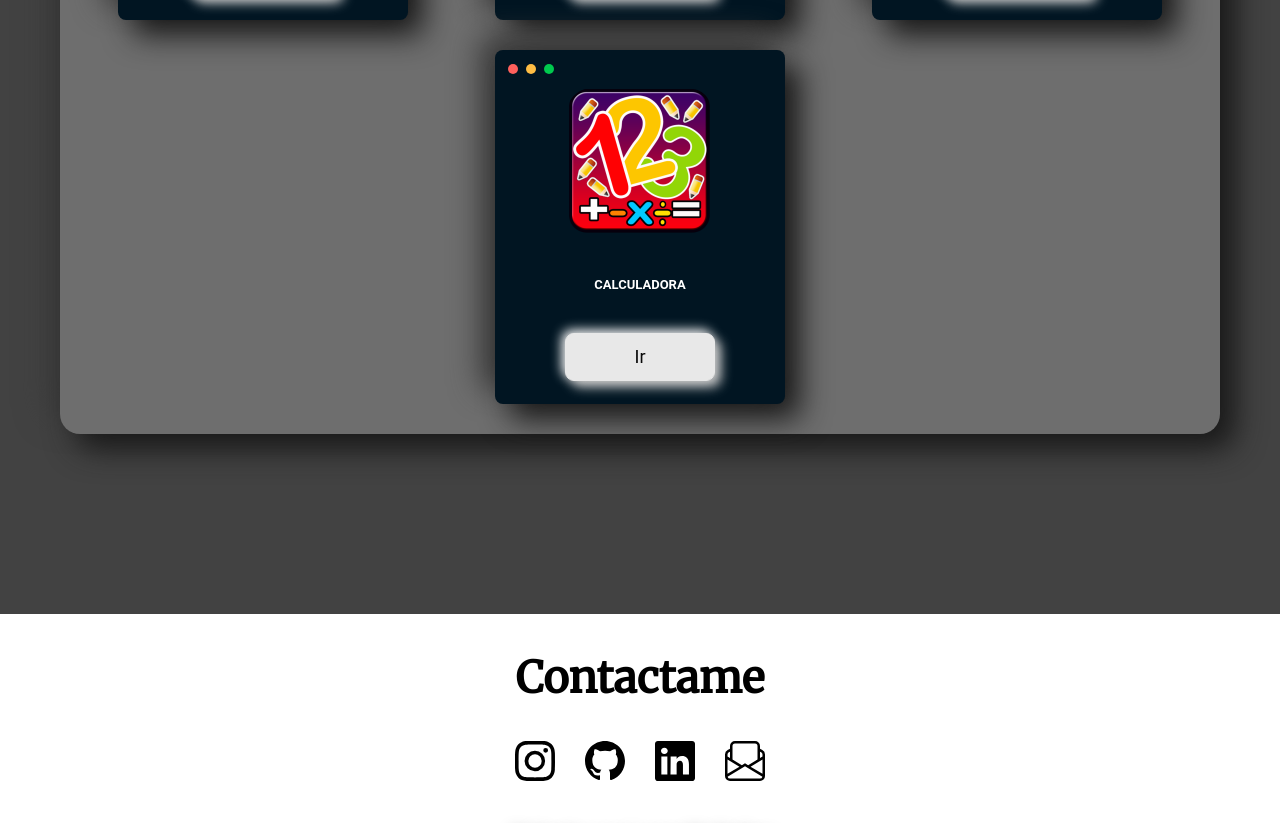
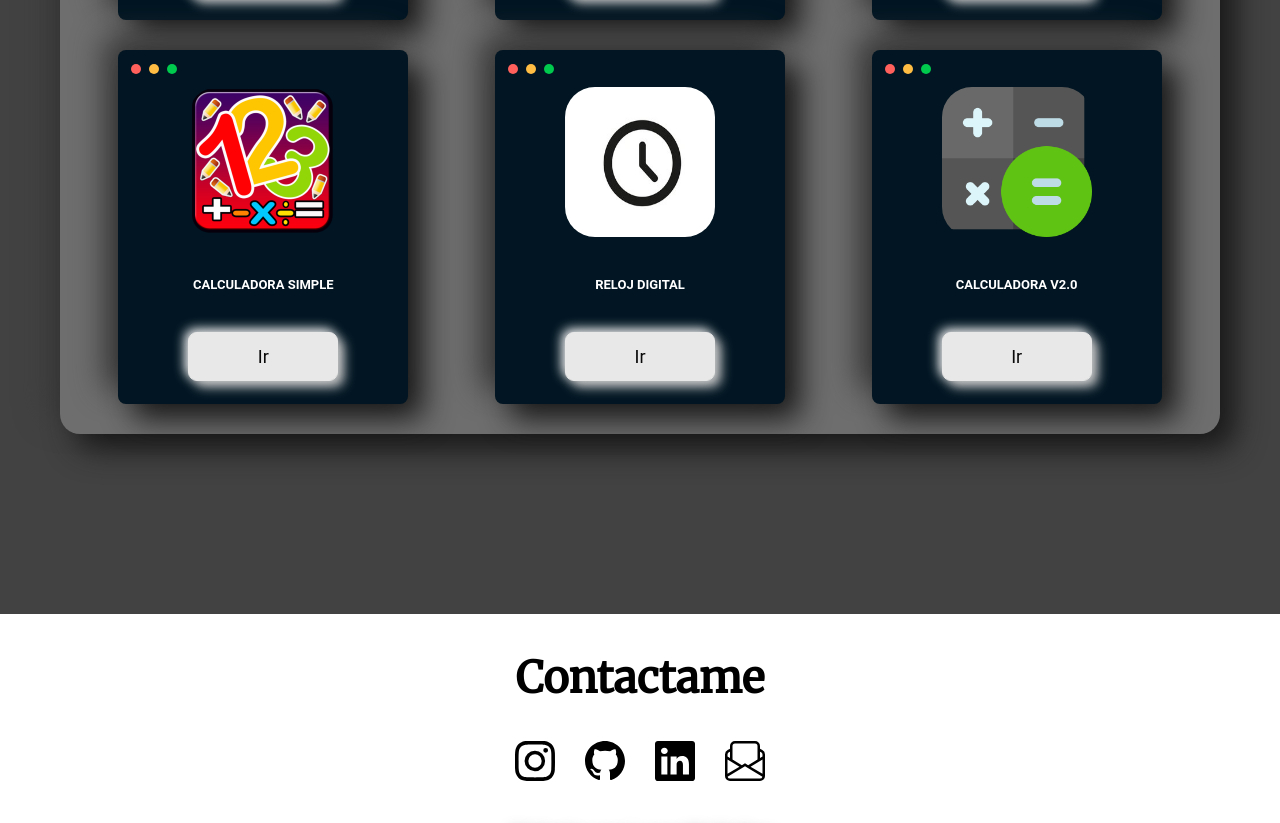
Before and after one commit to Lucas-M-Nunez/Portfolio, a plain HTML site: page Portfolio/index.html in a window 1280 px wide. Shown: the part 3577-4400 px from the top of the page. Drawn offline with nearby package versions, Linux system fonts and the light colour scheme.

Commit message:
newCommitChanges
Agregando proyectos a la seccion, imagenes y el atributo "target" a los links

```diff
--- a/Portfolio/index.html
+++ b/Portfolio/index.html
@@ -162,7 +162,7 @@
           <div class="card__content">
             <img class="img-carta" src="img/tres-en-raya.jpg" alt="Tan-Rico">
             <h6 class="titulo-card">TRES EN RAYA</h6>
-            <a class="button-card" href="https://lucasmnu-tresenraya.netlify.app/">Ir</a>
+            <a class="button-card" href="https://lucasmnu-tresenraya.netlify.app/" target="_blank">Ir</a>
           </div>
         </div>
 
@@ -181,7 +181,7 @@
           <div class="card__content">
             <img class="img-carta" src="img/list.jpg" alt="Tan-Rico">
             <h6 class="titulo-card">LISTA DE PEDIDOS</h6>
-            <a class="button-card" href="http://page-order-list-lmn.netlify.app">Ir</a>
+            <a class="button-card" href="http://page-order-list-lmn.netlify.app" target="_blank">Ir</a>
           </div>
         </div>
 
@@ -199,8 +199,46 @@
           </div>
           <div class="card__content">
             <img class="img-carta" src="img/logomath.png" alt="Tan-Rico">
-            <h6 class="titulo-card">CALCULADORA</h6>
-            <a class="button-card" href="https://basic-calculator-html-4f4fe6.netlify.app/">Ir</a>
+            <h6 class="titulo-card">CALCULADORA SIMPLE</h6>
+            <a class="button-card" href="https://basic-calculator-html-4f4fe6.netlify.app/" target="_blank">Ir</a>
+          </div>
+        </div>
+
+        <div class="card" data-aos="zoom-out">
+          <div class="tools">
+            <div class="circle">
+              <span class="red box"></span>
+            </div>
+            <div class="circle">
+              <span class="yellow box"></span>
+            </div>
+            <div class="circle">
+              <span class="green box"></span>
+            </div>
+          </div>
+          <div class="card__content">
+            <img class="img-carta" src="img/reloj.jpg" alt="Tan-Rico">
+            <h6 class="titulo-card">RELOJ DIGITAL</h6>
+            <a class="button-card" href="http://relojdigitalweb.netlify.app" target="_blank">Ir</a>
+          </div>
+        </div>
+
+        <div class="card" data-aos="zoom-out">
+          <div class="tools">
+            <div class="circle">
+              <span class="red box"></span>
+            </div>
+            <div class="circle">
+              <span class="yellow box"></span>
+            </div>
+            <div class="circle">
+              <span class="green box"></span>
+            </div>
+          </div>
+          <div class="card__content">
+            <img class="img-carta" src="img/calculadora.png" alt="Tan-Rico">
+            <h6 class="titulo-card">CALCULADORA V2.0</h6>
+            <a class="button-card" href="http://projet-calculatorv2.netlify.app" target="_blank">Ir</a>
           </div>
         </div>
 
```
Also changed, not shown: Portfolio/img/calculadora.png (added), Portfolio/img/reloj.jpg (added).
